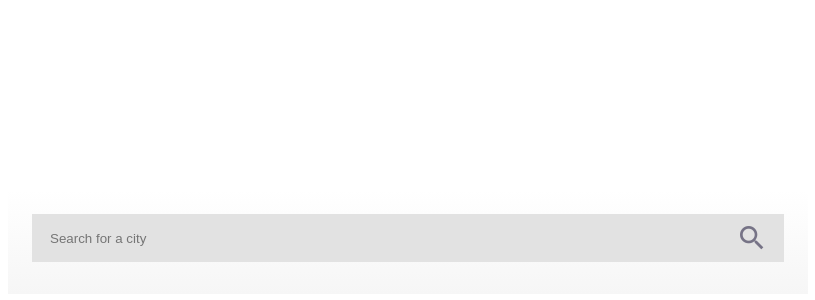
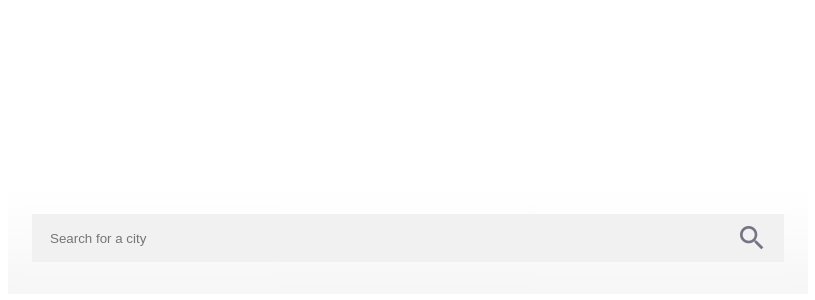
Before and after one commit to doubleedesign/WeatherAppReact, a React (Create React App) app: page / in a window 1280 px wide. Shown: the part 158-458 px from the top of the page, without its empty margins (232-1047 px from the left). Built offline with nearby package versions, Linux system fonts and the light colour scheme.

Commit message:
One more styling tweak

```diff
--- a/src/Search/_Search.scss
+++ b/src/Search/_Search.scss
@@ -4,7 +4,7 @@
 .search-form {
 	width: 100%;
 	display: flex;
-	background: $border-color;
+	background: #f1f1f1;
 	padding: 0.25rem 1rem;
 	box-sizing: border-box;
 	transition: all 0.3s ease;
```
